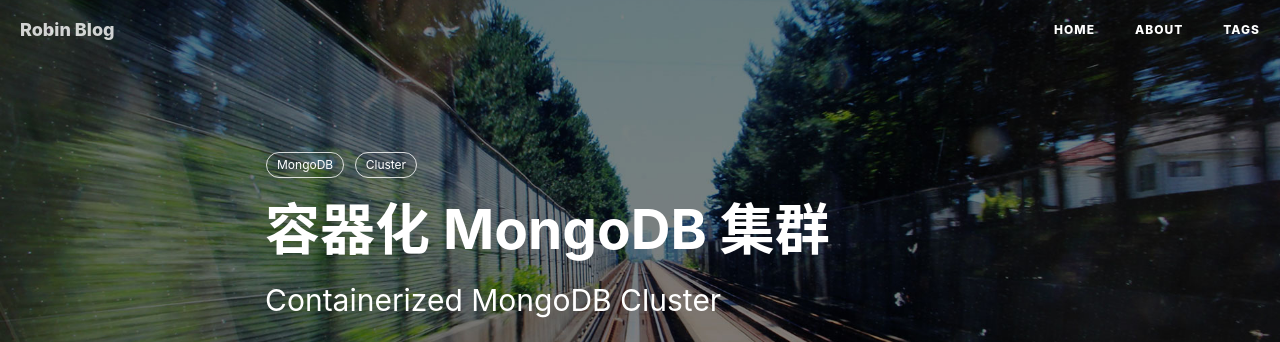
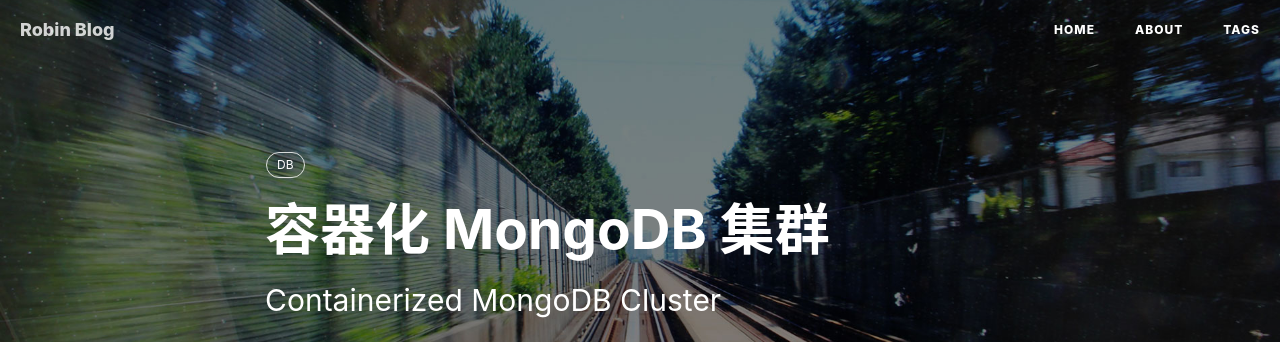
Before and after one commit to supereagle/supereagle.github.io, a Jekyll site: the page built from _posts/2018/2018-05-26-mongodb-cluster.markdown, in a window 1280 px wide and 900 px high. Shown: the top 342 px of the window. Built offline with Jekyll 4.4.1, drawn with Linux system fonts in a browser that asks for light colours; nearby versions of some CDN libraries; comment, search, counter and statistics services are not loaded.

Commit message:
refact(tags): unify db tags

```diff
--- a/_posts/2018/2018-05-26-mongodb-cluster.markdown
+++ b/_posts/2018/2018-05-26-mongodb-cluster.markdown
@@ -7,8 +7,7 @@ author:     "Robin"
 header-img: "img/post-bg-2015.jpg"
 catalog: true
 tags:
-    - MongoDB
-    - Cluster
+    - DB
 ---
 
 
--- a/_posts/2018/2018-05-27-auth-mongodb-cluster.markdown
+++ b/_posts/2018/2018-05-27-auth-mongodb-cluster.markdown
@@ -7,8 +7,7 @@ author:     "Robin"
 header-img: "img/post-bg-2015.jpg"
 catalog: true
 tags:
-    - MongoDB
-    - Cluster
+    - DB
 ---
 
 搭建的 MongoDB cluster 的目的是为了保证高可靠和高可用，一个没有权限控制的 MongoDB cluster 是很难做到高可靠的。
```
